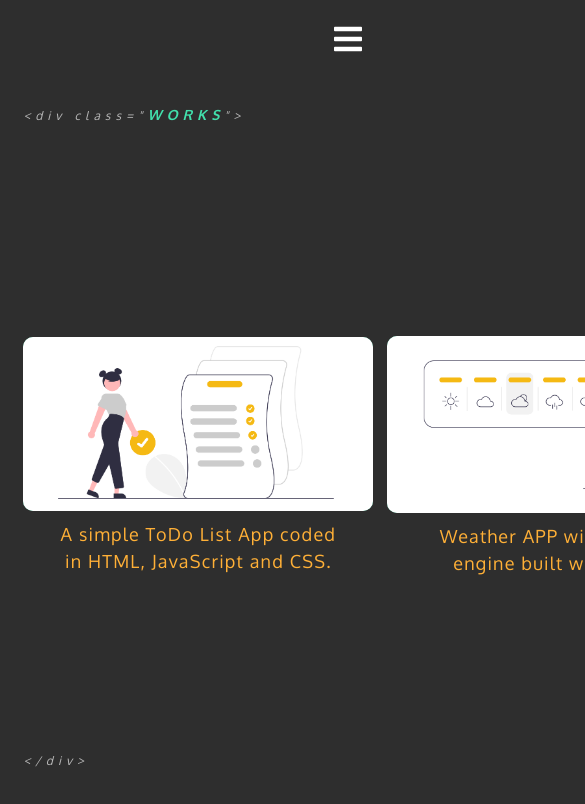
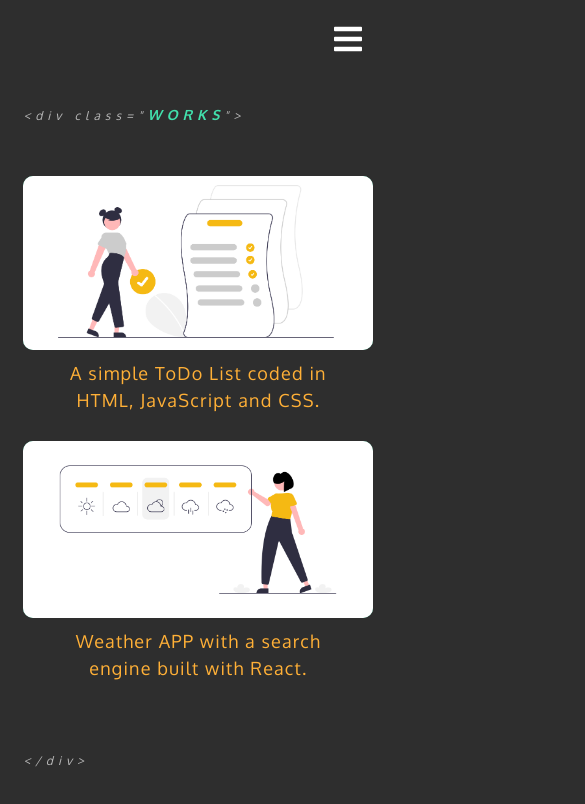
Before and after one commit to Gulmira-K/my-portfolio, a React (Create React App) app: page /works in a window 390 px wide. Shown: the top 804 px of the page, 585 px wide, since content can reach past the window. Built offline with nearby package versions, Linux system fonts and the light colour scheme.

Commit message:
Add responsiveness to works

```diff
--- a/src/pages/Works.css
+++ b/src/pages/Works.css
@@ -58,3 +58,9 @@ body > #root > .Works {
   letter-spacing: 1.2px;
   padding-top: 10px;
 }
+@media screen and (max-width: 800px) {
+  .works__container {
+    display: flex;
+    flex-direction: column;
+  }
+}
--- a/src/pages/Works.js
+++ b/src/pages/Works.js
@@ -16,7 +16,7 @@ export default function Works() {
               </div>
             </div>
           </a>
-           <p className='work__description'>A simple ToDo List App coded <br/> in HTML, JavaScript and CSS.</p>
+           <p className='work__description'>A simple ToDo List coded in <br/> HTML, JavaScript and CSS.</p>
         </div>
         <div className='works__item'>
           <a href='https://react-weatherapp-by-gulmira.netlify.app/' rel="noreferrer" target='_blank'>
```
